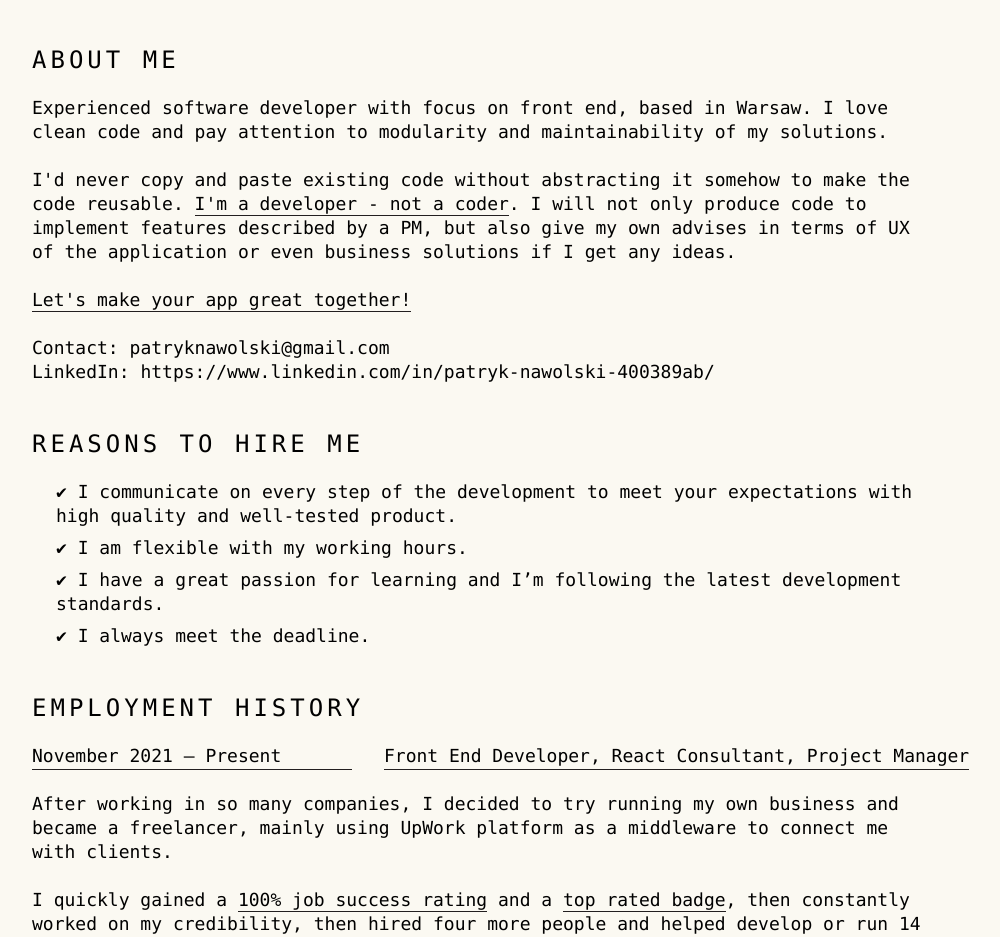
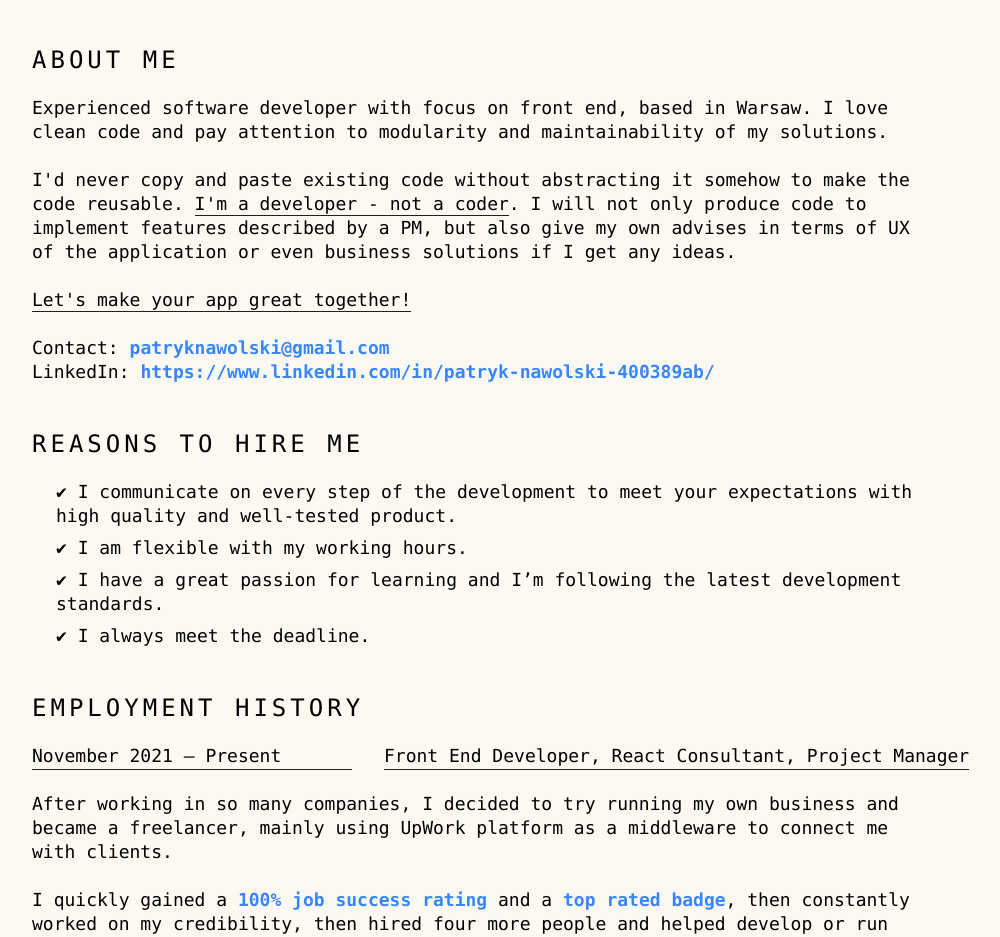
Before and after one commit to patryknawolski/resume, a Next.js app: page / in a window 1280 px wide. Shown: the top 937 px of the page, without its empty margins (32-1032 px from the left). Built offline with nearby package versions, Linux system fonts and the light colour scheme.

Commit message:
Update typography styles

```diff
--- a/src/components/Employment.tsx
+++ b/src/components/Employment.tsx
@@ -24,12 +24,12 @@ export const Employment: React.FC<EmploymentProps> = ({
 }) => (
   <div className={styles.employment}>
     <div className={styles.employmentHistoryTitleGrid}>
-      <div className={styles.textUnderscored}>
+      <div className="u-textUnderscored">
         <p className={styles.noMargin}>
           {startDate} — {endDate ?? "Present"}
         </p>
       </div>
-      <div className={styles.textUnderscored}>
+      <div className="u-textUnderscored">
         <p className={styles.noMargin}>{title}</p>
       </div>
     </div>
@@ -52,7 +52,7 @@ export const Employment: React.FC<EmploymentProps> = ({
         {projects.map(({ title, description, stack }) => (
           <div className={styles.employmentProject}>
             <h4>
-              <span className={styles.textUnderscored}>{title}</span>
+              <span className="u-textUnderscored">{title}</span>
             </h4>
             {(description === "string"
               ? [description]
--- a/src/pages/index.tsx
+++ b/src/pages/index.tsx
@@ -14,7 +14,7 @@ const FreelancerProps: EmploymentProps = {
       <>
         <Popover
           trigger={
-            <span className={`${styles.textUnderscored} u-pointer`}>
+            <span className={`u-strong u-pointer u-link`}>
               100% job success rating
             </span>
           }
@@ -30,9 +30,7 @@ const FreelancerProps: EmploymentProps = {
         and a{" "}
         <Popover
           trigger={
-            <span className={`${styles.textUnderscored} u-pointer`}>
-              top rated badge
-            </span>
+            <span className={`u-strong u-pointer u-link`}>top rated badge</span>
           }
           content={
             <Image
@@ -44,7 +42,12 @@ const FreelancerProps: EmploymentProps = {
           }
         />
       </>,
-      `, then constantly worked on my credibility, then hired four more people and helped develop or run 14 different projects with perfect feedback in most of them.`,
+      <>
+        , then constantly worked on my credibility, then hired four more people
+        and helped develop or run{" "}
+        {<span className="u-strong u-textNoWrap">14 different projects</span>}{" "}
+        with perfect feedback in most of them.
+      </>,
     ],
   ],
   responsibilities: [
@@ -270,7 +273,7 @@ export default function Home() {
           <p>
             I'd never copy and paste existing code without abstracting it
             somehow to make the code reusable.{" "}
-            <strong className={`${styles.textUnderscored} ${styles.textLight}`}>
+            <strong className={`u-textUnderscored ${styles.textLight}`}>
               I'm a developer - not a coder
             </strong>
             . I will not only produce code to implement features described by a
@@ -278,19 +281,26 @@ export default function Home() {
             or even business solutions if I get any ideas.
           </p>
           <p>
-            <strong className={`${styles.textUnderscored} ${styles.textLight}`}>
+            <strong className={`u-textUnderscored ${styles.textLight}`}>
               Let's make your app great together!
             </strong>
           </p>
 
           <p>
             Contact:{" "}
-            <a href="mailto: patryknawolski@gmail.com">
+            <a
+              className="u-link u-strong"
+              href="mailto: patryknawolski@gmail.com"
+            >
               patryknawolski@gmail.com
             </a>
             <br />
             LinkedIn:{" "}
-            <a href="https://www.linkedin.com/in/patryk-nawolski-400389ab/">
+            <a
+              className="u-link u-strong"
+              href="https://www.linkedin.com/in/patryk-nawolski-400389ab/"
+              target="_blank"
+            >
               https://www.linkedin.com/in/patryk-nawolski-400389ab/
             </a>
           </p>
--- a/src/styles/Home.module.css
+++ b/src/styles/Home.module.css
@@ -15,22 +15,6 @@
 
 .textLight {
   font-weight: 100;
-}
-
-.textUnderscored {
-  position: relative;
-}
-
-.textUnderscored::before {
-  pointer-events: none;
-  -webkit-transition: all 0.2s ease;
-  transition: all 0.2s ease;
-  position: absolute;
-  content: "";
-  height: 1px;
-  background-color: #231f20;
-  width: 100%;
-  bottom: -2px;
 }
 
 .employment:not(:last-child) {
--- a/src/styles/globals.css
+++ b/src/styles/globals.css
@@ -152,8 +152,36 @@ li:not(:last-child) {
   margin-bottom: 0.5rem;
 }
 
+.u-strong {
+  font-weight: 700;
+}
+
 .u-pointer {
   cursor: pointer;
+}
+
+.u-link {
+  color: var(--color-blue);
+}
+
+.u-textUnderscored {
+  position: relative;
+}
+
+.u-textUnderscored::before {
+  pointer-events: none;
+  -webkit-transition: all 0.2s ease;
+  transition: all 0.2s ease;
+  position: absolute;
+  content: "";
+  height: 1px;
+  background-color: #231f20;
+  width: 100%;
+  bottom: -2px;
+}
+
+.u-textNoWrap {
+  white-space: nowrap;
 }
 
 /* @media (prefers-color-scheme: dark) {
```
